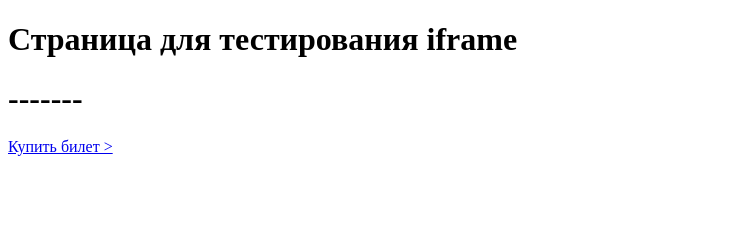
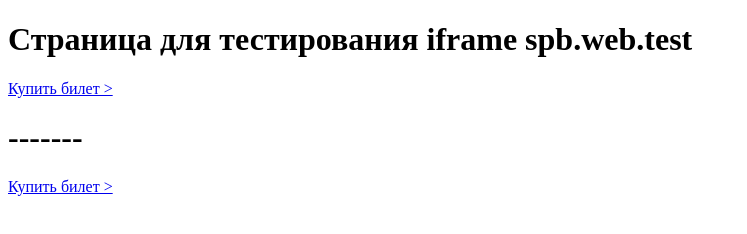
Before and after one commit to Alan-eng/testIframe, a plain HTML site: page index.html in a window 1280 px wide. Shown: the whole page, without its empty margins (0-747 px from the left). Drawn offline with Linux system fonts and the light colour scheme.

Commit message:
Update index.html

```diff
--- a/index.html
+++ b/index.html
@@ -6,12 +6,16 @@
     <meta name="viewport" content="width=device-width, initial-scale=1.0">
     <title>Document</title>
 <!--     <script src="https://tickets.kassir.ru/widget/widget-container.js"></script> -->
-    <script src="https://msk.kassir.ru/start-frame.js"></script>
+<!-- Этот скрипт загрузки iframe работает  -->
+<!--     <script src="https://msk.kassir.ru/start-frame.js"></script> -->
+    <script src="https://spb.web.test.kassir.ru/start-frame.js"></script>
 </head>
 <body>
-    <h1>Страница для тестирования iframe</h1>
+    <h1>Страница для тестирования iframe spb.web.test</h1>
 <!--     <a href="https://crocus2.kassir.ru/widget/?key=3166df32-f9f2-e729-a9de-db7b70d39c68&eventId=1203169" class="widget-tr">Купить билет</a> -->
+
+    <a href="https://msk.kassir.ru/frame/entry/index?key=2b7a953a-ecee-bee9-8995-a78336b25ba8&amp;type=E&amp;id=1554524" onclick="return window.kassirWidget.summon()" target="_blank" class="widget-tr redbutton">Купить билет &gt;</a>
     <h1>-------</h1>
-    <a href="https://msk.kassir.ru/frame/entry/index?key=2b7a953a-ecee-bee9-8995-a78336b25ba8&amp;type=E&amp;id=1554524" onclick="return window.kassirWidget.summon()" target="_blank" class="widget-tr redbutton">Купить билет &gt;</a>
+    <a href="https://spb.web.test.kassir.ru/frame/entry/index?key=b5d795aa-b069-8861-9996-1e18d7e92b7d" onclick="return window.kassirWidget.summon()" target="_blank" class="widget-tr redbutton">Купить билет &gt;</a>
 </body>
 </html>
```
